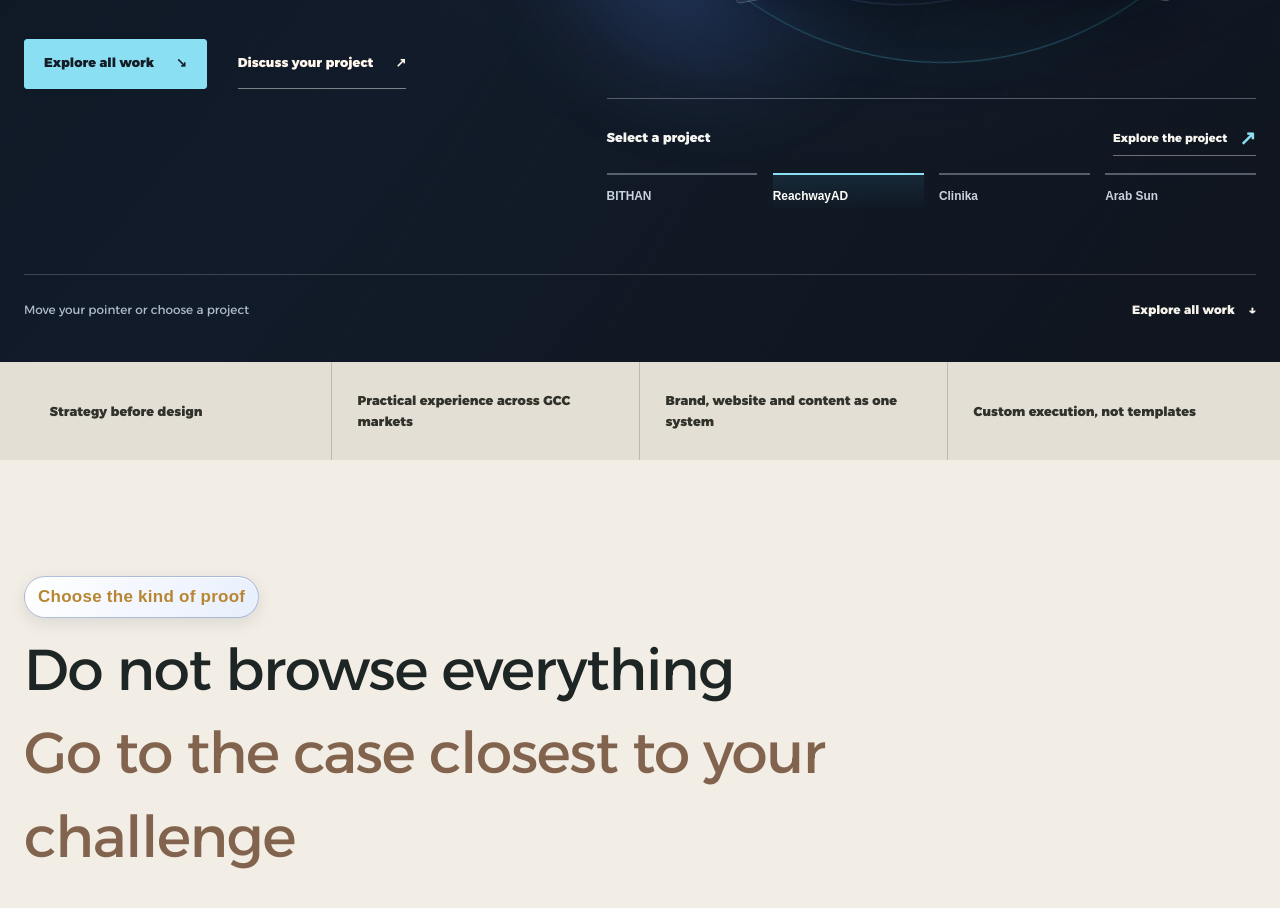
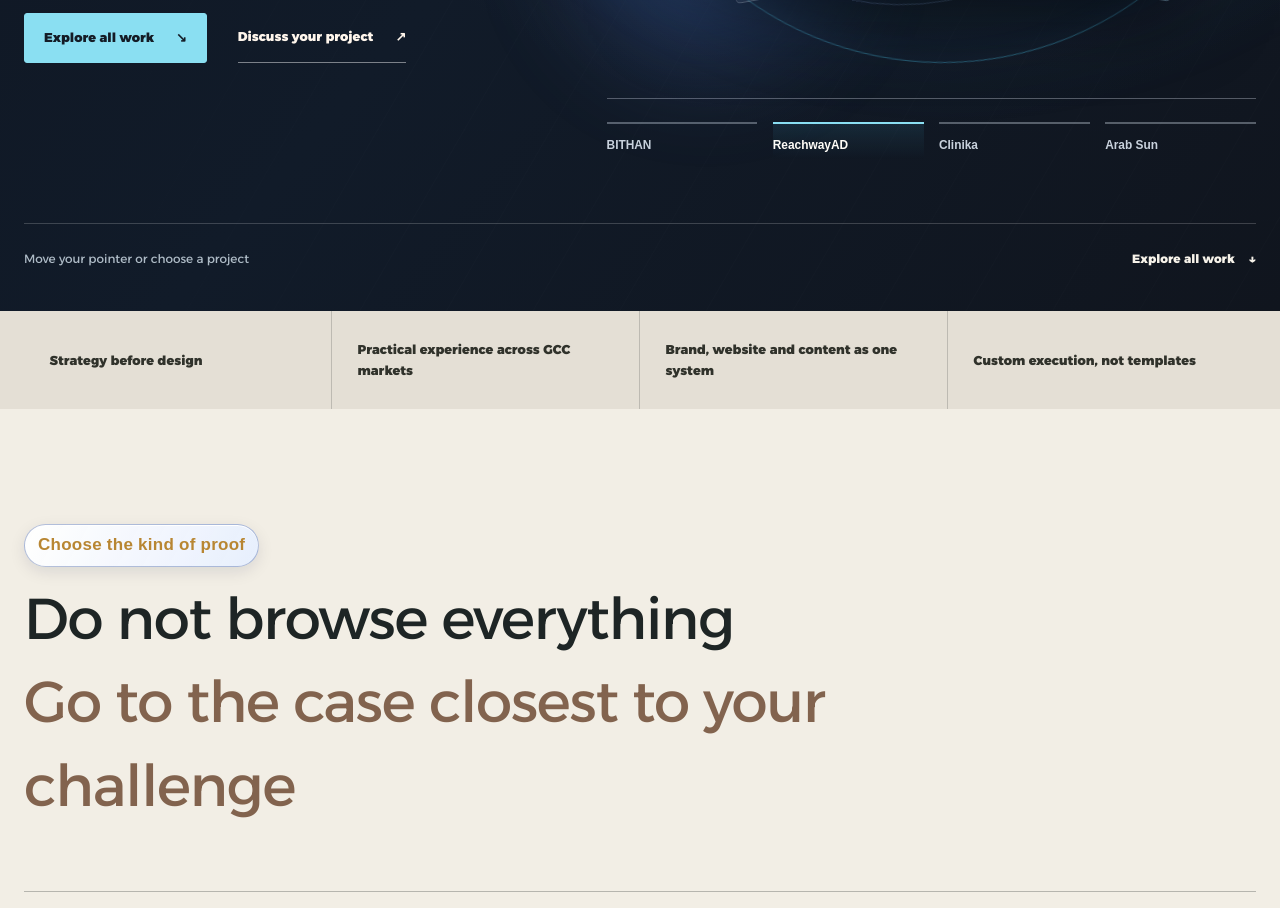
Before and after one commit to mohammedrashad2011-ui/Dewank-2026-website, a Next.js app: page /en/work in a window 1280 px wide. Shown: the part 800-1708 px from the top of the page. Built offline with nearby package versions, Linux system fonts and the light colour scheme.

Commit message:
Simplify Work hero chooser to four project names only; retain accessible project switching

```diff
--- a/app/(ar)/work/work-editorial-hero.tsx
+++ b/app/(ar)/work/work-editorial-hero.tsx
@@ -137,14 +137,6 @@ export default function WorkEditorialHero({locale,whatsappHref}:{locale:Locale;w
           </Link>
         </div>
         <div className="wk-cinema-selector" aria-label={c.picker} role="group">
-          <div className="wk-cinema-selector-top">
-            <span className="wk-cinema-selector-label">{c.picker}</span>
-            <Link className="wk-cinema-selected-link" href={selected.href}
-              onPointerEnter={()=>setPaused(true)} onPointerLeave={()=>setPaused(false)}
-              onFocus={()=>setPaused(true)} onBlur={()=>setPaused(false)}>
-              {c.view}<span aria-hidden="true">↗</span>
-            </Link>
-          </div>
           <div className="wk-cinema-selector-list">
             {projects.map((project,index)=>(
               <button key={project.name} type="button"
```
